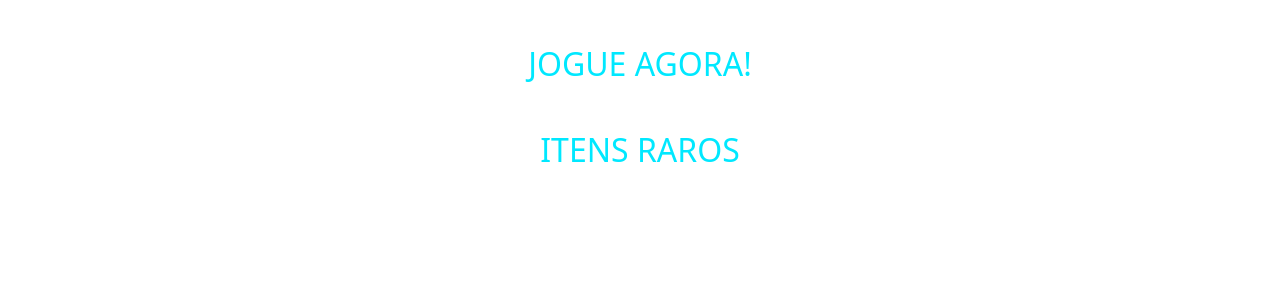
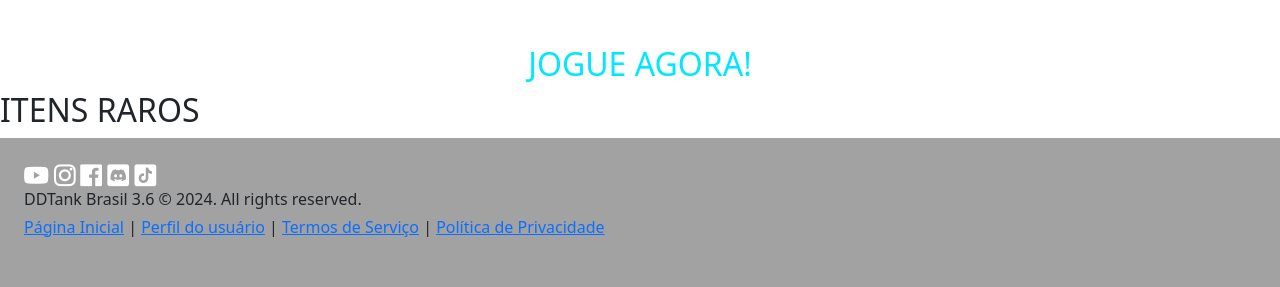
Before and after one commit to oewersson/projeto-dd-tank, a plain HTML site: page index.html in a window 1280 px wide. Shown: the part 1509-1796 px from the top of the page. Before the commit the page ends 1687 px from the top, so only its background shows below. Drawn offline with nearby package versions, Linux system fonts and the light colour scheme.

Commit message:
Update index.html

```diff
--- a/index.html
+++ b/index.html
@@ -109,7 +109,7 @@
         <h2 class="titulo">JOGUE AGORA!</h2>
     </section>
     <section class="itens-raros">
-        <h2 class="titulo"> ITENS RAROS</h2>
+        <h2 class="titulo-2"> ITENS RAROS</h2>
     </section>
 
 
@@ -119,7 +119,7 @@
 
 
 </body>
-<!-- <footer class="rodape p-4">
+<footer class="rodape p-4">
     <div class="icones-redes-sociais mb-4">
         <a href="#"><img src="/assets/logo-youtube.png" alt="Logo do youtube" class="icones-redes-sociais"></a>
         <a href="#"><img src="/assets/instagram.png" alt="Logo do instagram" class="icones-redes-sociais"></a>
@@ -141,6 +141,6 @@
         </div>
     </div>
 
-</footer> -->
+</footer>
 
 </html>
```
